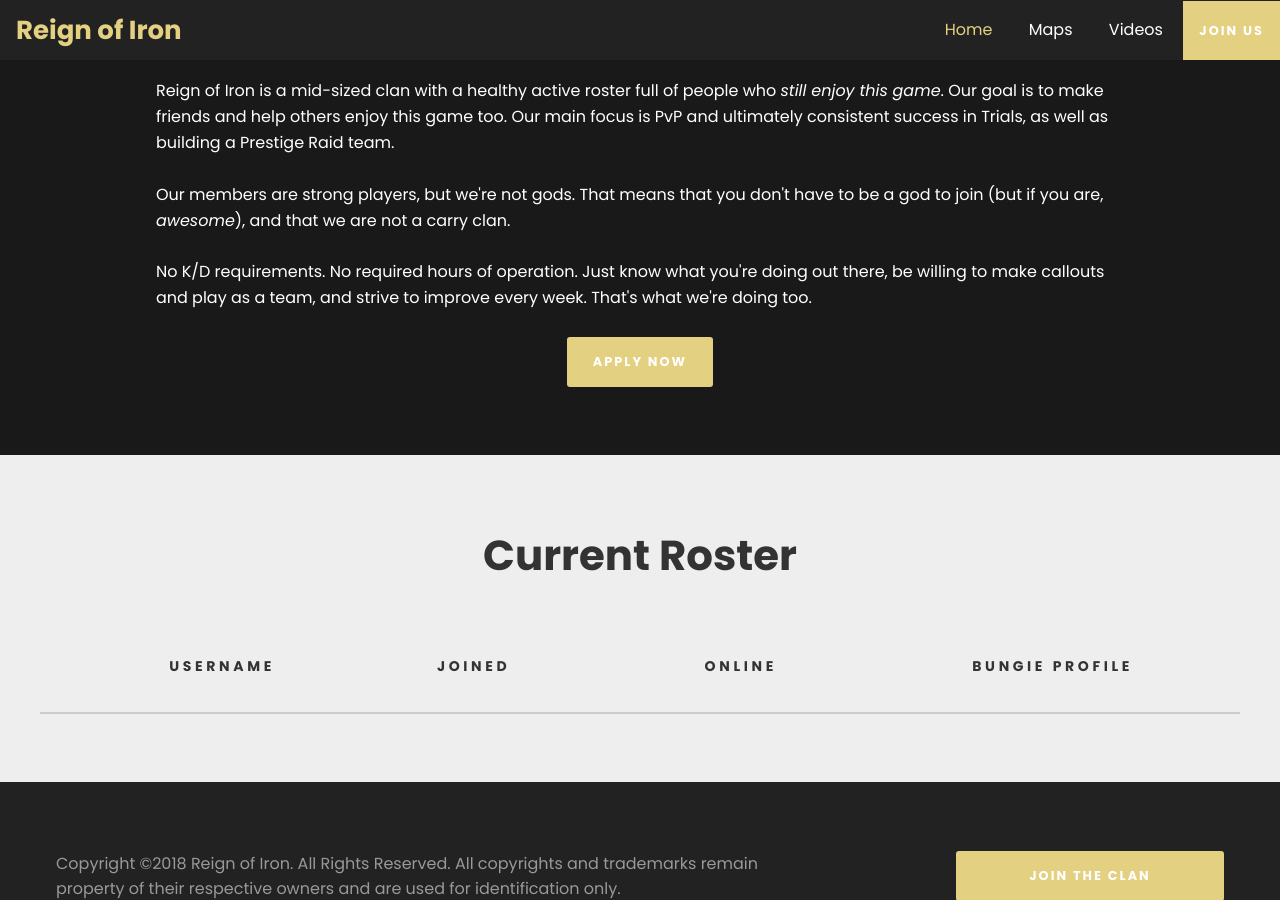
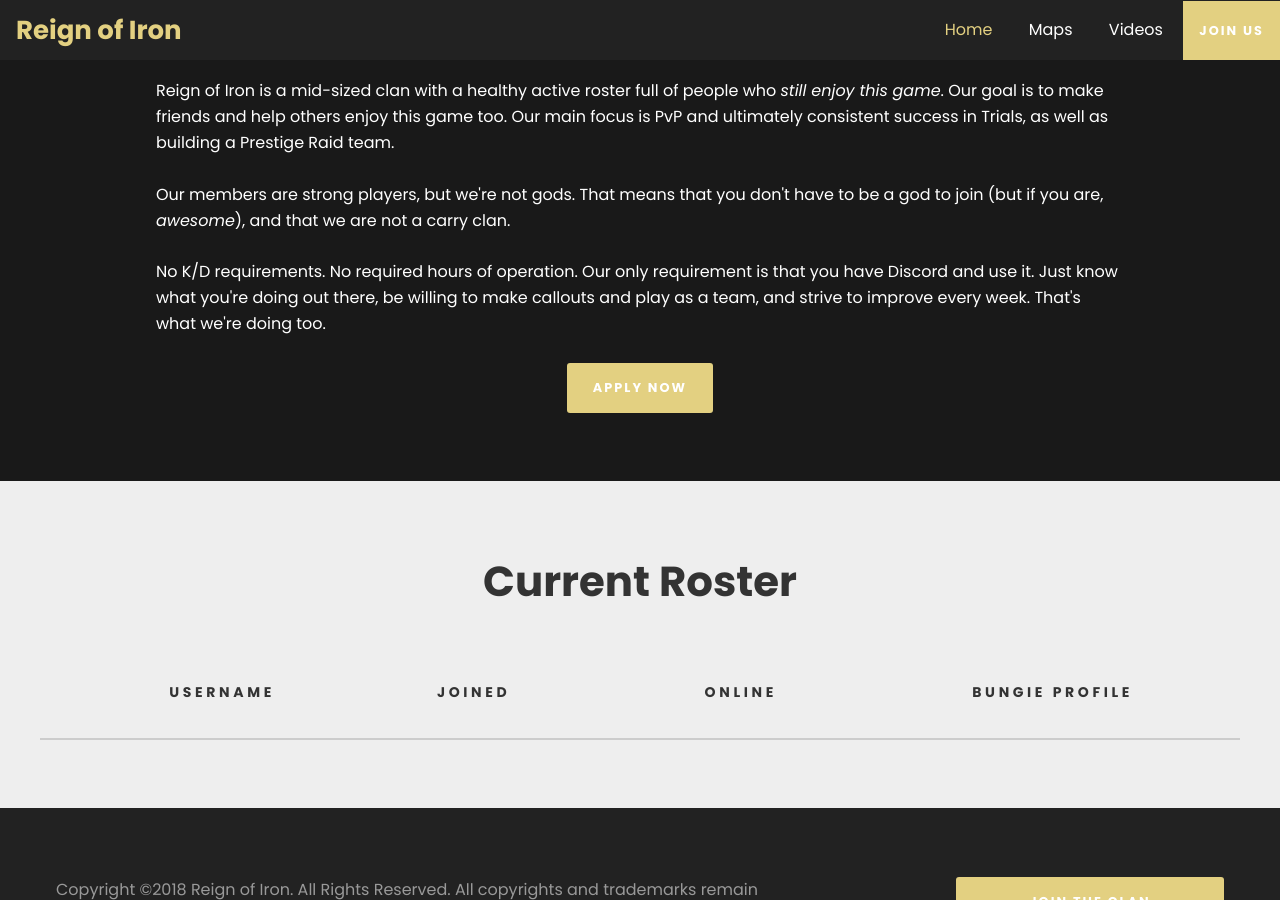
Before and after one commit to reignofiron/reignofiron.github.io, a Jekyll site: the page built from index.html, in a window 1280 px wide and 900 px high, scrolled down 896 px. Built offline with Jekyll 4.4.1, drawn with Linux system fonts in a browser that asks for light colours.

Commit message:
Copy updates
Added line to clan Why RoI section

```diff
--- a/index.html
+++ b/index.html
@@ -29,7 +29,7 @@
       <h2 class="centered gold">Why Reign of Iron?</h2>
       <p class="white">Reign of Iron is a mid-sized clan with a healthy active roster full of people who <em>still enjoy this game</em>. Our goal is to make friends and help others enjoy this game too. Our main focus is PvP and ultimately consistent success in Trials, as well as building a Prestige Raid team.</p>
       <p class="white">Our members are strong players, but we're not gods. That means that you don't have to be a god to join (but if you are, <em>awesome</em>), and that we are not a carry clan.</p>
-      <p class="white">No K/D requirements. No required hours of operation. Just know what you're doing out there, be willing to make callouts and play as a team, and strive to improve every week. That's what we're doing too.</p>
+      <p class="white">No K/D requirements. No required hours of operation. Our only requirement is that you have Discord and use it. Just know what you're doing out there, be willing to make callouts and play as a team, and strive to improve every week. That's what we're doing too.</p>
       <div class="centered">
         <a href="https://www.bungie.net/en/ClanV2/Chat?groupid=2974952" class="button gold" target="_blank" rel="noopener" title="Join Reign of Iron on PC">Apply Now</a>
       </div>
```
Also changed, not shown: 1 other file.
